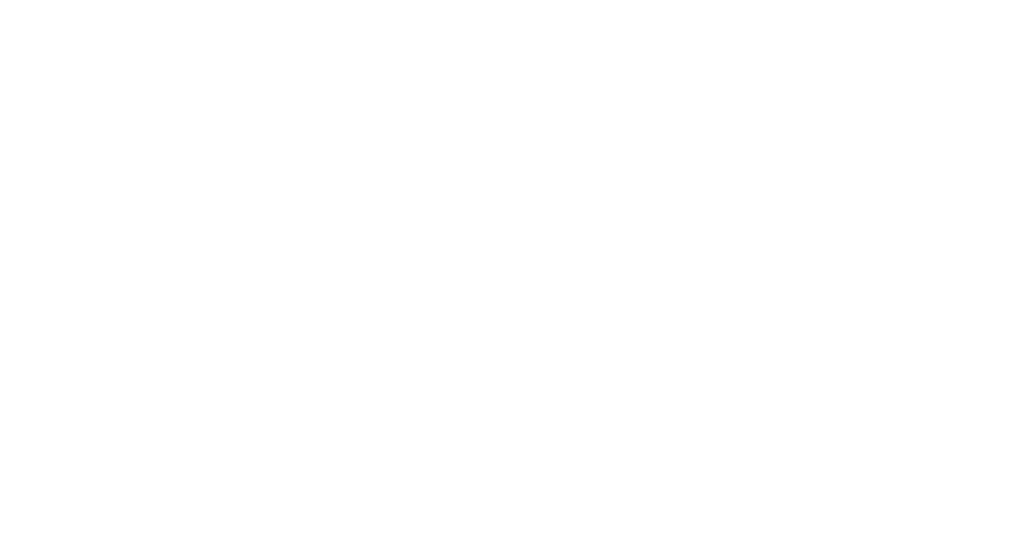
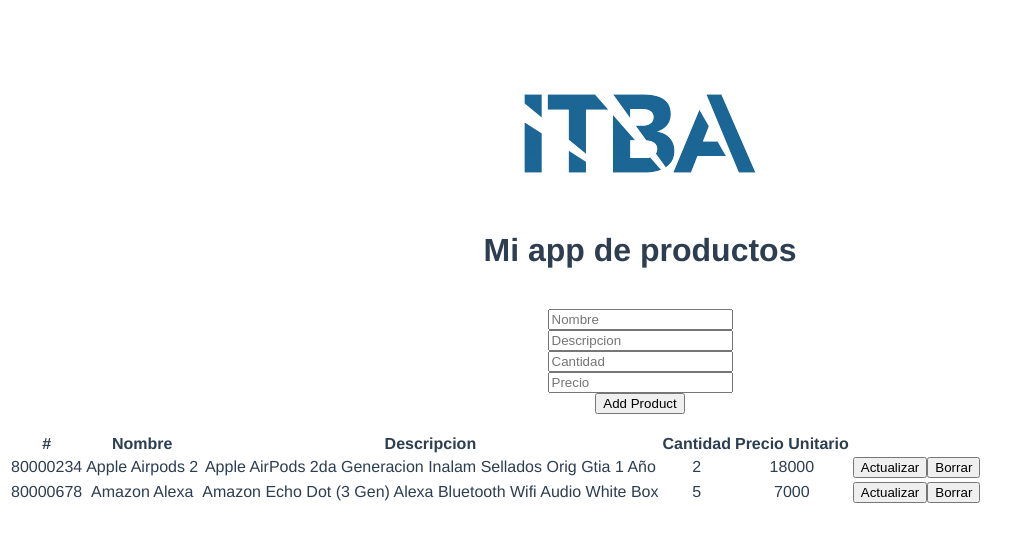
Before and after one commit to gbrey/products-frontend, a Vue app: page / in a window 1280 px wide. Shown: the top 542 px of the page, without its empty margins (0-1032 px from the left). Built offline with nearby package versions, Linux system fonts and the light colour scheme.

Commit message:
Update App.vue

```diff
--- a/src/App.vue
+++ b/src/App.vue
@@ -1,13 +1,148 @@
 <template>
-  <div id="app"></div>
+  <div id="app">
+    <img alt="App logo" src="./assets/itba.png">
+    <h1 class="text-center">{{ title }}</h1>
+    <br>
+    <div class="container">
+        <section class="form">
+            <form action="">
+                <div class="form-row">
+                    <!-- Formulario producto-->
+                    <div class="col">
+                        <input v-model="selected.name" class="form-control" placeholder="Nombre">
+                    </div>
+                    <div class="col">
+                        <input v-model="selected.description" placeholder="Descripcion" class="form-control">
+                    </div>
+                    <div class="col">
+                        <input v-model="selected.amount" placeholder="Cantidad" class="form-control">
+                    </div>
+                    <div class="col">
+                        <input v-model="selected.price" placeholder="Precio" class="form-control">
+                    </div>
+                    <div class="col">
+                        <!-- Botón para añadir -->
+                        <input v-on:click="add" type="button" value="Add Product" class="btn btn-success">
+                    </div>
+                </div>
+            </form>
+        </section>
+        <br>
+        <!-- Tabla donde se muestran los datos -->
+        <section class="data">
+            <table class="table table-striped table-hover">
+                <thead class="thead-dark">
+                <tr>
+                    <th scope="col">#</th>
+                    <th scope="col">Nombre</th>
+                    <th scope="col">Descripcion</th>
+                    <th scope="col">Cantidad</th>
+                    <th scope="col">Precio Unitario</th>
+                    <th></th>
+                </tr>
+                </thead>
+                <tbody>
+                <tr v-for="(product, index) in products" v-bind:key="product.id">
+                    <td>{{ product.id }}</td>
+                    <td>
+                      <span v-if="edit_mode && edited.id === index">
+                        <input v-model="edited.name" class="form-control">
+                      </span>
+                      <span v-else>{{ product.name }}</span>
+                    </td>
+                    <td>
+                      <span v-if="edit_mode && edited.id === index">
+                        <input v-model="edited.description" class="form-control">
+                      </span>
+                      <span v-else>{{ product.description }}</span>
+                    </td>
+                    <td>
+                      <span v-if="edit_mode && edited.id === index">
+                        <input v-model="edited.amount" class="form-control">
+                      </span>
+                      <span v-else>{{ product.amount }}</span>
+                    </td>
+                    <td>
+                      <span v-if="edit_mode && edited.id === index">
+                        <input v-model="edited.price" class="form-control">
+                      </span>
+                      <span v-else>{{ product.price }}</span>
+                    </td>
+                    <td>
+                      <span v-if="edit_mode && edited.id === index">
+                        <button v-on:click="update(index)" class="btn btn-secondary">Guardar</button>
+                      </span>
+                      <span v-else>
+                        <button v-on:click="edit(index)" class="btn btn-info">Actualizar</button>
+                        <button v-on:click="remove(index)" class="btn btn-danger">Borrar</button>
+                      </span>
+                    </td>
+                </tr>
+                </tbody>
+            </table>
+        </section>
+      </div>
+  </div>
 </template>
 
 <script>
   export default {
     data() {
-      return {}
+      return {
+        title: 'Mi app de productos',
+        selected: {},
+        edit_mode: false,
+        edited: {},
+        products: [
+          {
+            id: 80000234,
+            name: 'Apple Airpods 2',
+            description: 'Apple AirPods 2da Generacion Inalam Sellados Orig Gtia 1 Año',
+            amount: 2,
+            price: 18000
+          },
+          {
+            id: 80000678,
+            name: 'Amazon Alexa',
+            description: 'Amazon Echo Dot (3 Gen) Alexa Bluetooth Wifi Audio White Box',
+            amount: 5,
+            price: 7000
+          }
+        ]
+      }
     },
-    methods: {}
+    methods: {
+      add: function(){
+        this.products.push({
+            id: Math.floor(Math.random()*500+1),
+            name: this.selected.name,
+            description: this.selected.description,
+            amount: this.selected.amount,
+            price: this.selected.price
+        });
+        this.selected = {};
+      },
+      remove: function(index){
+        this.products.splice(index, 1);
+      },
+      edit: function(index){
+        this.edit_mode = true;
+
+        this.edited.id = index;
+        this.edited.name = this.products[index].name;
+        this.edited.description = this.products[index].description;
+        this.edited.amount = this.products[index].amount;
+        this.edited.price = this.products[index].price;
+      },
+      update: function(index){
+        this.edit_mode = false;
+
+        this.products[index].name = this.edited.name;
+        this.products[index].description = this.edited.description;
+        this.products[index].amount = this.edited.amount;
+        this.products[index].price = this.edited.price;
+      }
+    }
   }
 </script>
 
```
